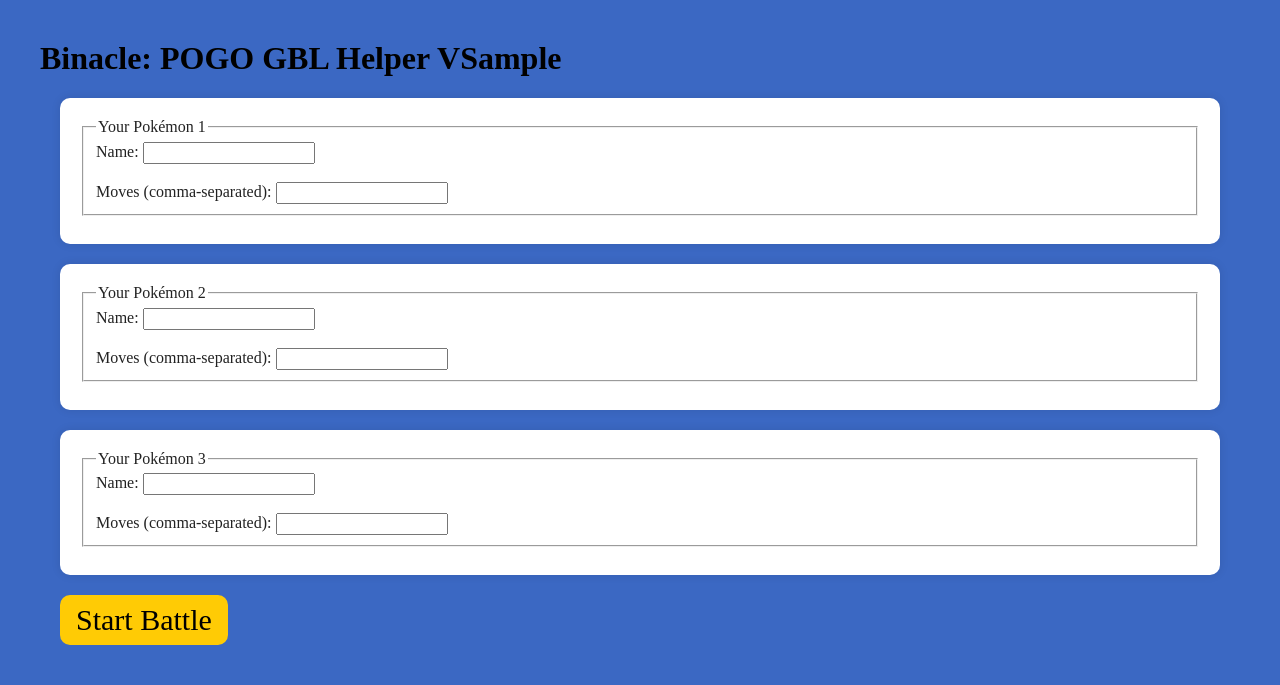
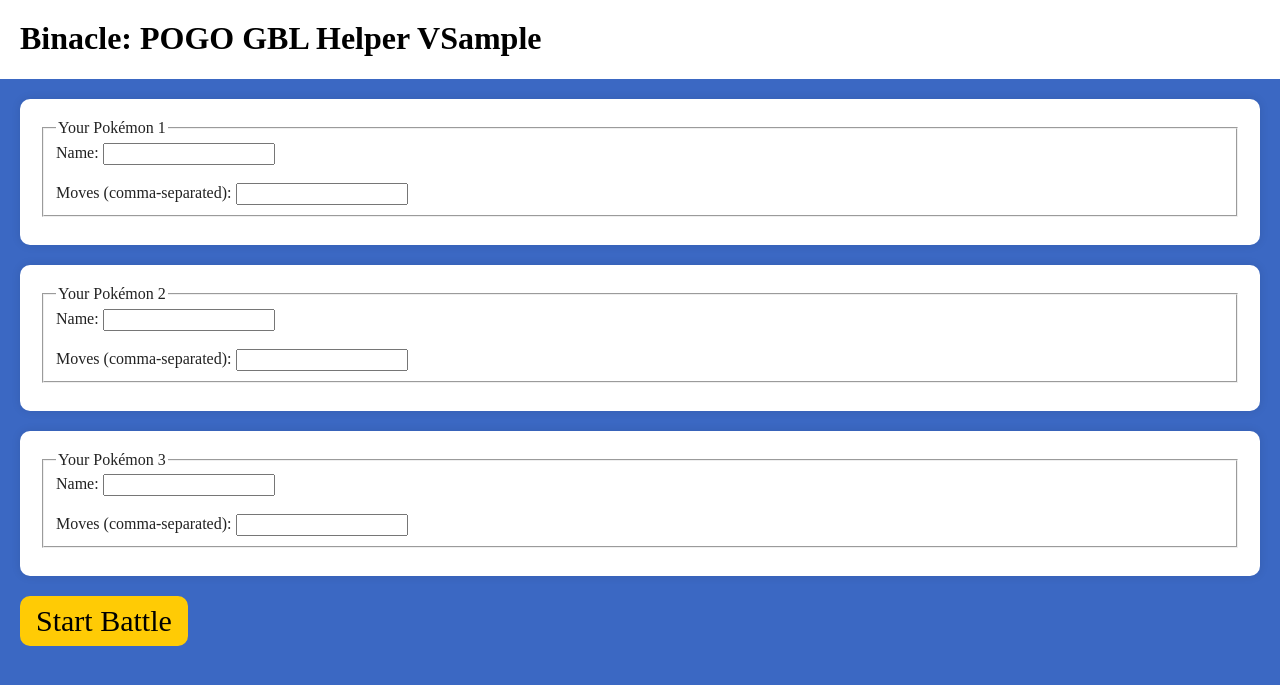
Before and after one commit to kermitine/Binacle, a Python web app: template templates/index.html in a window 1280 px wide. Shown: the top 685 px of the page. Run offline with Jinja, Linux system fonts and the light colour scheme; the template is opened without the code that fills it: most values are stand-ins (such as "Sample title", 1, 10 or a date in 2020).

Commit message:
1.0.4 - updated styling

```diff
--- a/data/data.py
+++ b/data/data.py
@@ -4,4 +4,4 @@ is apart of the Binacle project, and licensed under
 the GNU AGPL-3.0-or-later. See LICENSE and README for more details.
 """
 
-version = '1.0.3'
+version = '1.0.4'
--- a/static/style.css
+++ b/static/style.css
@@ -1,7 +1,7 @@
 body {
     font-family: Arial, sans-serif;
     background-color: #3b68c3;
-    margin: 40px;
+    margin: 0px;
     color: #222;
 }
 h1 {
@@ -80,3 +80,10 @@ button:hover {
     background-color: #f2b807;
 
 }
+
+.header {
+    background-color: white;
+    width: 100%;
+    padding: 20px;
+    padding-bottom: 1px;
+}
--- a/templates/index.html
+++ b/templates/index.html
@@ -5,7 +5,9 @@
   <link rel="stylesheet" href="{{ url_for('static', filename='style.css') }}">
 </head>
 <body>
-  <h1 id="fontone">Binacle: POGO GBL Helper V{{binacle_version}}</h1>
+  <div class="header">
+  <h1 id="fontone" class='headertext' style="margin-top: 0px;">Binacle: POGO GBL Helper V{{binacle_version}}</h1>
+  </div>
   {% if error %}<p style="color:red">{{ error }}</p>{% endif %}
   <form method="POST">
     {% for i in range(1,4) %}
```
Also changed, not shown: templates/battle.html (+5 -3 lines).
